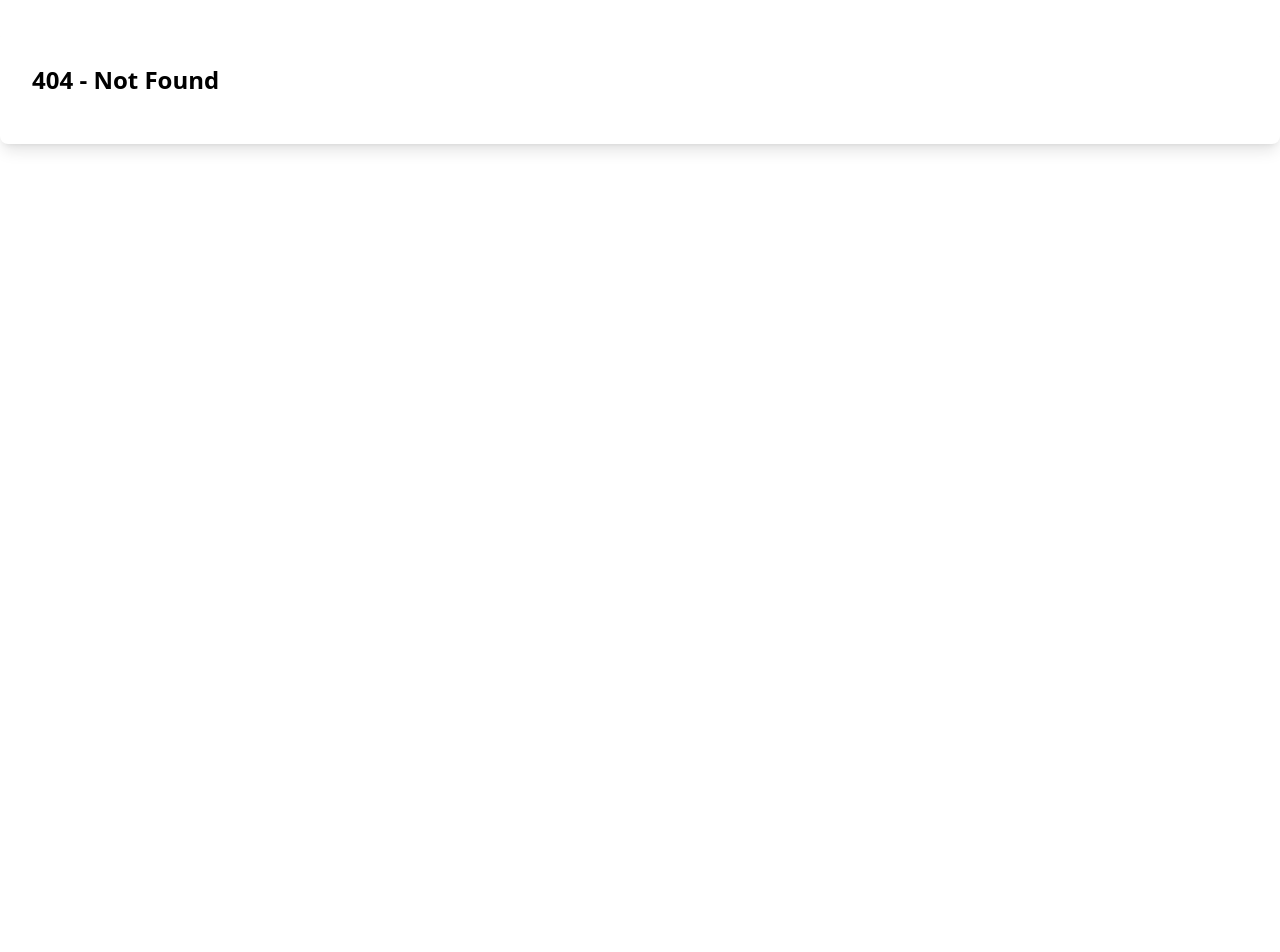
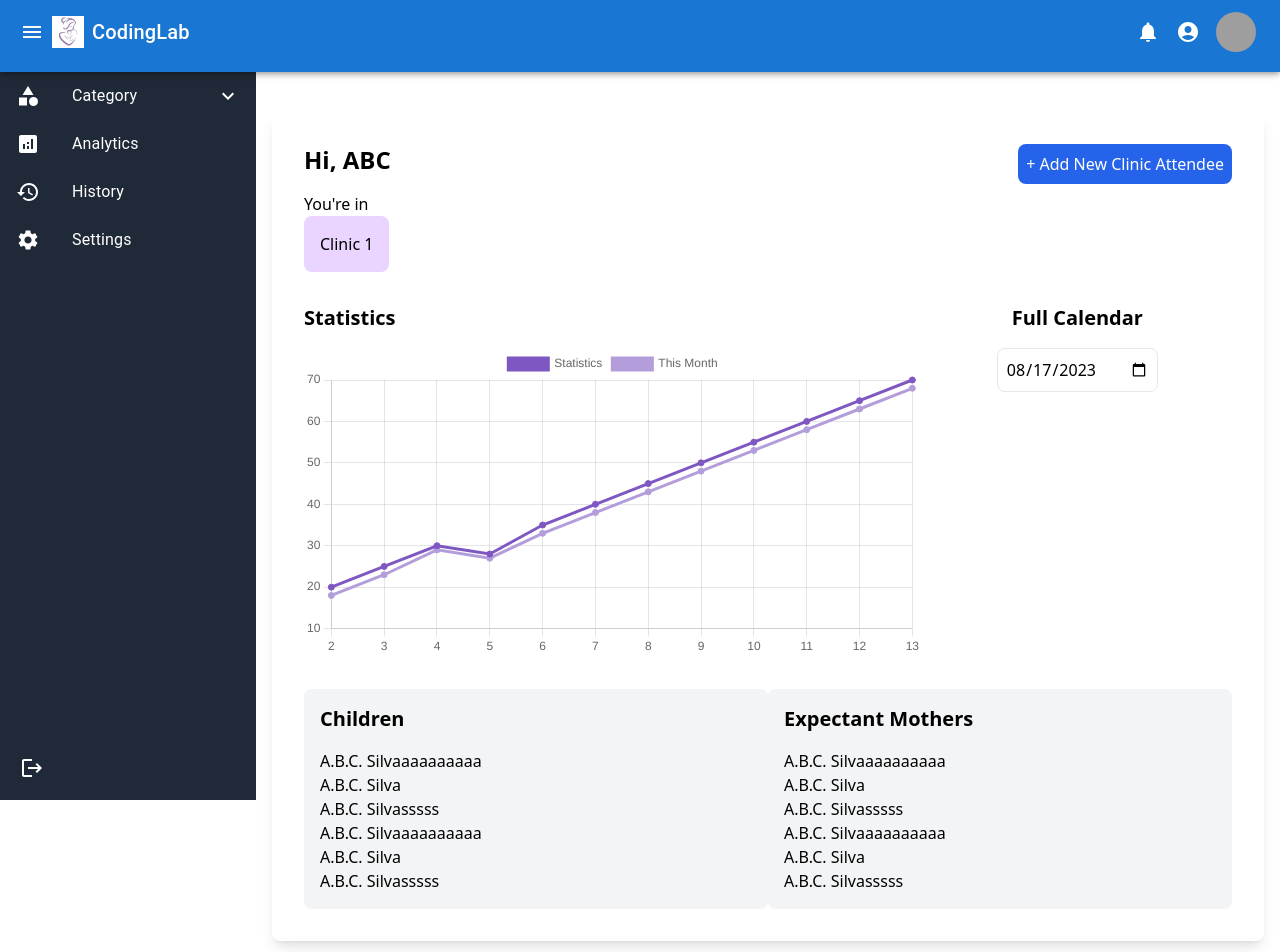
Before and after one commit to MaternEase/maternEase-frontend, a React (Vite) app: page /midwife/dashboard in a window 1280 px wide. Before the commit this address had no page. Shown: the top 952 px of the page. Before the commit the page ends 800 px from the top, so only its background shows below. Built offline with nearby package versions, Linux system fonts and the light colour scheme; grey boxes are pictures that could not be loaded.

Commit message:
Midwife Dashboard create sample

```diff
--- a/package.json
+++ b/package.json
@@ -15,7 +15,9 @@
     "@mui/icons-material": "^5.15.20",
     "@mui/material": "^5.15.20",
     "axios": "^1.7.2",
+    "chart.js": "^4.4.3",
     "react": "^18.2.0",
+    "react-chartjs-2": "^5.2.0",
     "react-dom": "^18.2.0",
     "react-router-dom": "^6.23.1"
   },
--- /dev/null
+++ b/src/pages/Midwife/Dashboard.jsx
@@ -0,0 +1,112 @@
+import React, { useState } from 'react';
+import MainLayout from '../../components/layout/MainLayout';
+import { Line } from 'react-chartjs-2';
+import 'chart.js/auto';
+
+const data = {
+  labels: ['2', '3', '4', '5', '6', '7', '8', '9', '10', '11', '12', '13'],
+  datasets: [
+    {
+      label: 'Statistics',
+      data: [20, 25, 30, 28, 35, 40, 45, 50, 55, 60, 65, 70],
+      fill: false,
+      backgroundColor: '#7e57c2',
+      borderColor: '#7e57c2',
+    },
+    {
+      label: 'This Month',
+      data: [18, 23, 29, 27, 33, 38, 43, 48, 53, 58, 63, 68],
+      fill: false,
+      backgroundColor: '#b39ddb',
+      borderColor: '#b39ddb',
+    },
+  ],
+};
+
+const Home = () => {
+  const [showModal, setShowModal] = useState(false);
+
+  const handleModal = () => {
+    setShowModal(!showModal);
+  };
+
+  return (
+    <MainLayout>
+      <div className="container p-8 mx-auto my-8 bg-white rounded-lg shadow-lg">
+        <div className="flex items-start justify-between">
+          <div className="flex flex-col items-start">
+            <h1 className="mb-4 text-2xl font-bold">Hi, ABC</h1>
+            <p>You're in</p>
+            <div className="p-4 mb-8 bg-purple-200 rounded-lg">Clinic 1</div>
+          </div>
+          <button
+            onClick={handleModal}
+            className="p-2 text-white bg-blue-600 rounded-lg"
+          >
+            + Add New Clinic Attendee
+          </button>
+        </div>
+        <div className="flex justify-between mb-8">
+          <div className="w-2/3">
+            <h2 className="mb-4 text-xl font-semibold">Statistics</h2>
+            <Line data={data} />
+          </div>
+          <div className="flex flex-col items-center w-1/3">
+            <h2 className="mb-4 text-xl font-semibold">Full Calendar</h2>
+            <div className="mb-4">
+              <input
+                type="date"
+                className="p-2 border rounded-lg"
+                defaultValue="2023-08-17"
+              />
+            </div>
+          </div>
+        </div>
+        <div className="flex justify-between">
+          <div className="w-1/2 p-4 bg-gray-100 rounded-lg">
+            <h2 className="mb-4 text-xl font-semibold">Children</h2>
+            <ul>
+              <li>A.B.C. Silvaaaaaaaaaa</li>
+              <li>A.B.C. Silva</li>
+              <li>A.B.C. Silvasssss</li>
+              <li>A.B.C. Silvaaaaaaaaaa</li>
+              <li>A.B.C. Silva</li>
+              <li>A.B.C. Silvasssss</li>
+            </ul>
+          </div>
+          <div className="w-1/2 p-4 bg-gray-100 rounded-lg">
+            <h2 className="mb-4 text-xl font-semibold">Expectant Mothers</h2>
+            <ul>
+              <li>A.B.C. Silvaaaaaaaaaa</li>
+              <li>A.B.C. Silva</li>
+              <li>A.B.C. Silvasssss</li>
+              <li>A.B.C. Silvaaaaaaaaaa</li>
+              <li>A.B.C. Silva</li>
+              <li>A.B.C. Silvasssss</li>
+            </ul>
+          </div>
+        </div>
+      </div>
+
+      {showModal && (
+        <div className="fixed inset-0 z-50 flex items-center justify-center bg-black bg-opacity-50">
+          <div className="w-1/3 p-8 bg-white rounded-lg shadow-lg">
+            <h2 className="mb-4 text-xl font-bold">REGISTER A NEW CLINIC ATTENDEE</h2>
+            <div className="flex flex-col space-y-4">
+              <button className="p-4 bg-purple-200 rounded-lg">+ Add New Expectant Mother</button>
+              <button className="p-4 bg-purple-200 rounded-lg">+ Add New Child</button>
+            </div>
+            <button
+              onClick={handleModal}
+              className="p-2 mt-4 text-white bg-red-600 rounded-lg"
+            >
+              Close
+            </button>
+          </div>
+        </div>
+      )}
+    </MainLayout>
+  );
+};
+
+export default Home;
--- a/src/router/AppRouter.jsx
+++ b/src/router/AppRouter.jsx
@@ -3,11 +3,13 @@ import { Routes, Route } from 'react-router-dom';
 import Home from '../pages/Home';
 import NotFound from '../pages/NotFound';
 import SignIn from '../components/Auth/SignIn';
+import  Dashboard  from '../pages/Midwife/Dashboard';
 
 const AppRouter = () => (
   <Routes>
     <Route path="/" element={<Home />} />
     <Route path="/signin" element={<SignIn />} />
+    <Route path="/midwife/dashboard" element={<Dashboard />} />
     <Route path="*" element={<NotFound />} />
   </Routes>
 );
```
Also changed, not shown: 1 other file (tests, documents, lock files or other folders).
